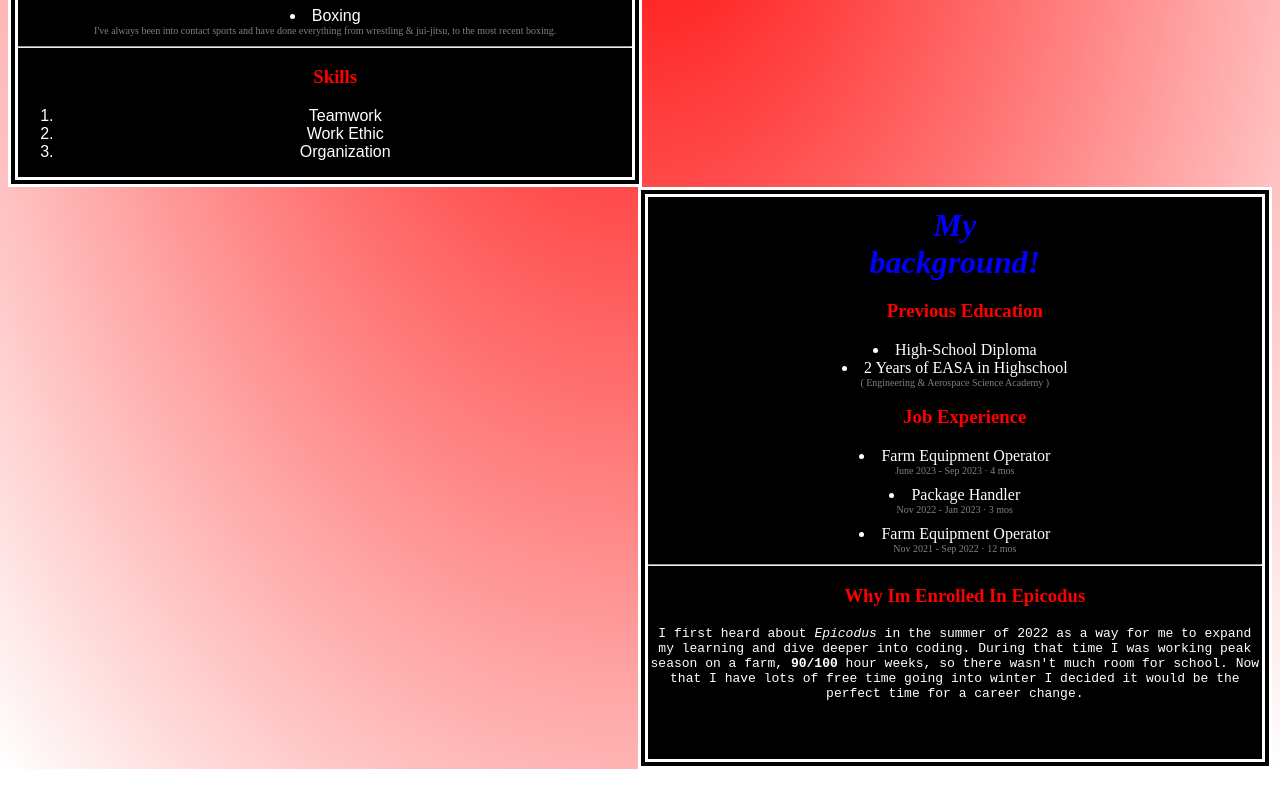
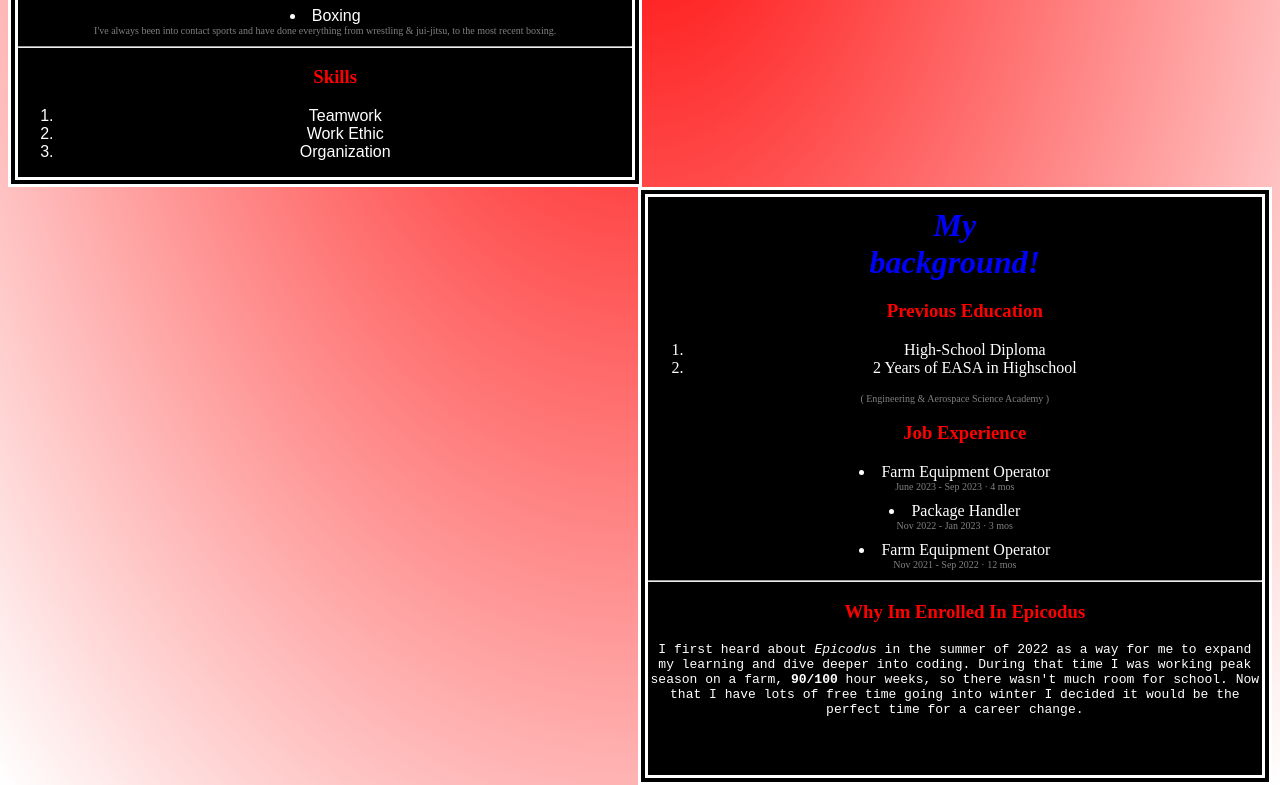
Before and after one commit to tdietzel/Html_Portfolio, a plain HTML site: page index.html in a window 1280 px wide. Shown: the part 1201-1986 px from the top of the page. Drawn offline with Linux system fonts and the light colour scheme.

Commit message:
Fix list errors.

```diff
--- a/index.html
+++ b/index.html
@@ -51,8 +51,10 @@
         <div class="my-background">
             <h1 class="blue"><em>My background!</em></h1>
             <h3 class="red">Previous Education</h3>
-            <li>High-School Diploma</li>
-            <li>2 Years of EASA in Highschool</li>
+            <ol>
+                <li>High-School Diploma</li>
+                <li>2 Years of EASA in Highschool</li>
+            </ol>
             <p class="sub-text">( Engineering & Aerospace Science Academy )</p>
             <h3 class="red">Job Experience</h3>
             <li>Farm Equipment Operator</li>
```
